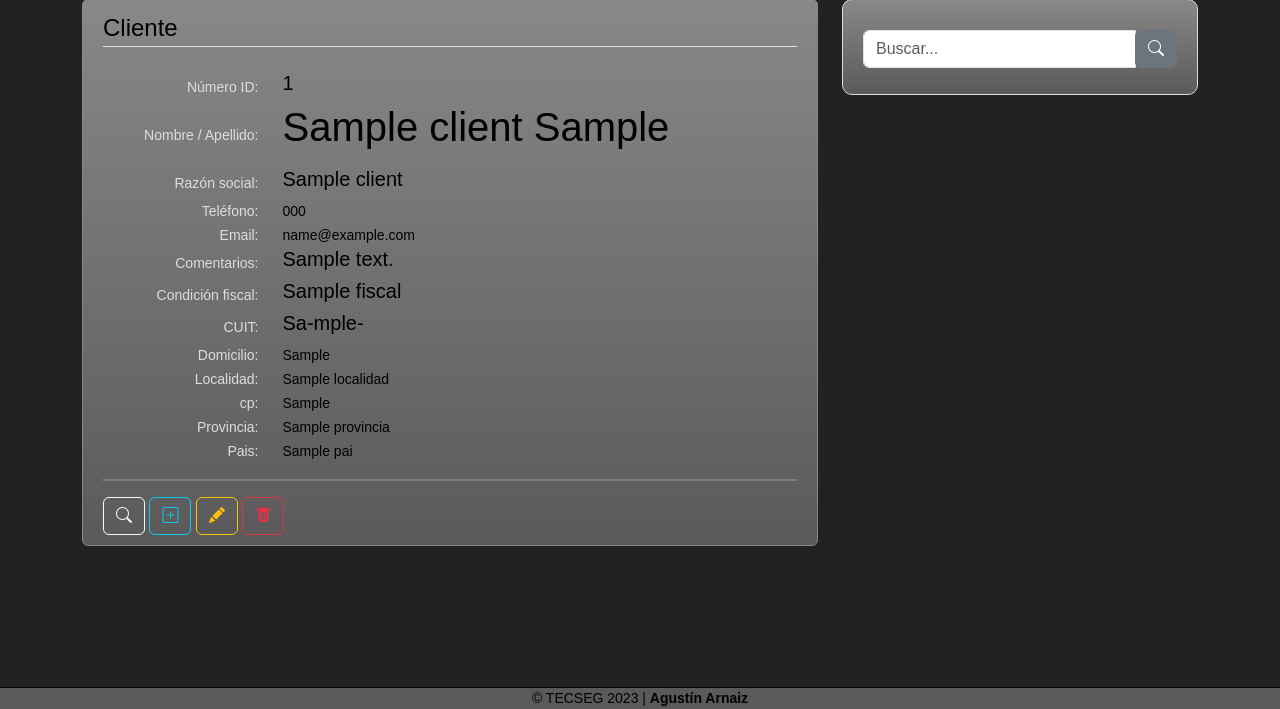
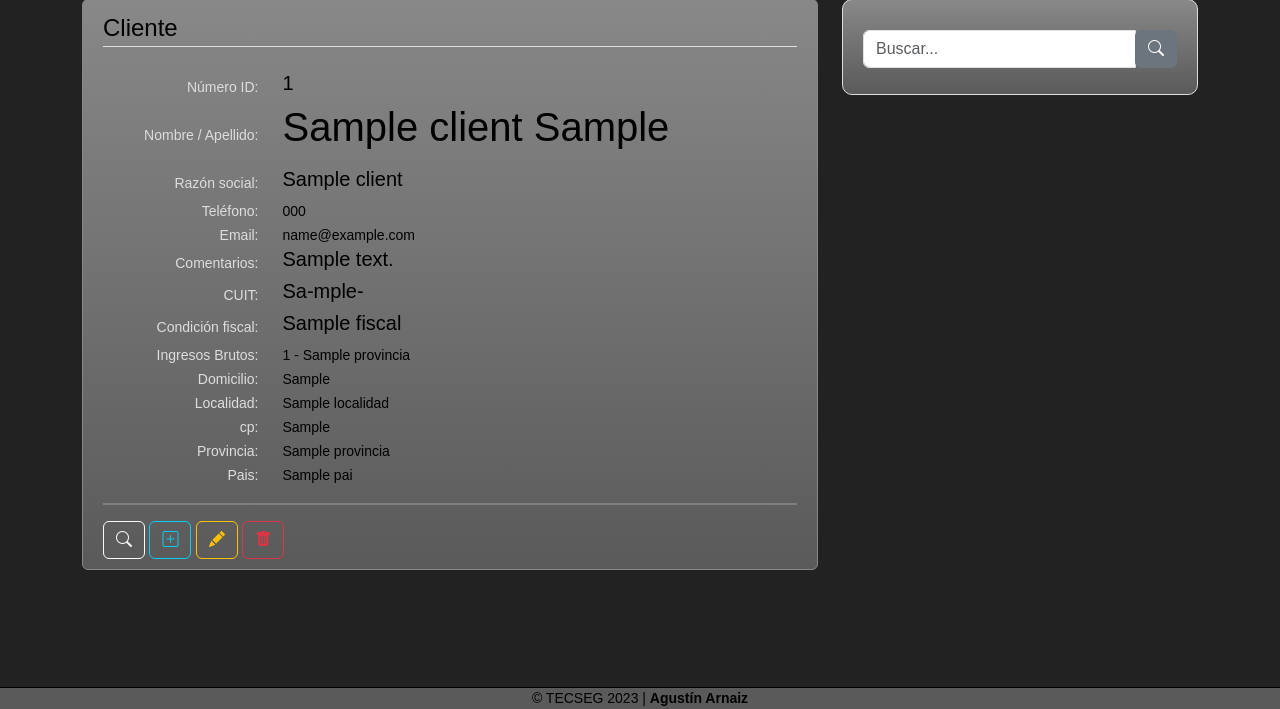
Before and after one commit to aeffekt/TECSEG, a Flask app: a page that uses tseg/templates/client.html in a window 1280 px wide. Shown: the part 91-800 px from the top of the page. Run offline with Flask 3, Linux system fonts and the light colour scheme; a user stored in the database is signed in; tables that the repository leaves empty hold one stand-in row (values such as "Sample post"); grey boxes marked "Sample" are stand-in pictures; some libraries are stand-ins or nearby versions.

Commit message:
se agregó IIBB a cliente, y el canal/frecuencia muestra unidad

```diff
--- a/tseg/clients/forms.py
+++ b/tseg/clients/forms.py
@@ -2,18 +2,20 @@ from flask_wtf import FlaskForm
 from wtforms import StringField, SubmitField, TextAreaField, SelectField,IntegerField
 from wtforms.validators import DataRequired, ValidationError, Optional, Email
 from tseg import db
-from tseg.models import Cond_fiscal
+from tseg.models import Cond_fiscal, Iibb
 
 class ClientForm(FlaskForm):
 	def __init__(self):
 		super(ClientForm, self).__init__()  # Llamar al constructor de la clase padre
 		self.cond_fiscal.choices = [(cond_fiscal.id, cond_fiscal.nombre) for cond_fiscal in Cond_fiscal.query.all()]
+		self.iibb.choices = [(iibb.jurisdiccion, iibb) for iibb in Iibb.query.order_by(Iibb.jurisdiccion.asc()).all()]
 
 	nombre = StringField('Nombre', validators=[DataRequired()], render_kw={'autofocus': True})
 	apellido = StringField('Apellido', validators=[DataRequired()])
 	business_name = StringField('Razón social')
 	cuit = IntegerField('CUIT', validators=[Optional()])
 	cond_fiscal = SelectField('Condición fiscal', coerce=int, validate_choice=False, render_kw={'data-placeholder': 'Seleccione un item...'})
+	iibb = SelectField('Ingresos brutos', coerce=int, validate_choice=False, render_kw={'data-placeholder': 'Seleccione un item...'})
 	telefono = StringField('Teléfono')
 	email = StringField('Email', validators=[Optional(), Email()])
 	comments = TextAreaField('Comentarios')
--- a/tseg/clients/routes.py
+++ b/tseg/clients/routes.py
@@ -1,6 +1,6 @@
 from flask import render_template, request, Blueprint, flash, redirect, url_for, current_app, jsonify
 from flask_login import current_user, login_required
-from tseg.models import Client, Equipment, Pais, Provincia, Localidad, Domicilio, Cond_fiscal
+from tseg.models import Client, Equipment, Pais, Provincia, Localidad, Domicilio, Cond_fiscal, Iibb
 from tseg.clients.forms import ClientForm
 from tseg import db
 from tseg.users.utils import role_required, obtener_informacion_geografica, buscarLista
@@ -75,10 +75,12 @@ def add_client():
 				domicilio = Domicilio(direccion=form.domicilio.data, localidad=localidad)
 				db.session.add(domicilio)
 			cond_fiscal = Cond_fiscal.query.get(form.cond_fiscal.data)
+			iibb = Iibb.query.get(form.iibb.data)
 			client = Client(nombre=form.nombre.data,
 							apellido=form.apellido.data,
 							business_name=form.business_name.data,
 							cond_fiscal=cond_fiscal,
+							iibb=iibb,
 							cuit=form.cuit.data,
 							telefono=form.telefono.data,
 							email=form.email.data,
@@ -115,6 +117,7 @@ def update_client(client_id):
 			domicilio.localidad = localidad
 
 		client.cond_fiscal_id = form.cond_fiscal.data
+		client.iibb_id = form.iibb.data
 		client.domicilio_id = domicilio.id
 		client.nombre = form.nombre.data
 		client.apellido = form.apellido.data
@@ -133,6 +136,8 @@ def update_client(client_id):
 
 	elif request.method == 'GET':
 		form.cond_fiscal.default = client.cond_fiscal.id
+		if client.iibb:
+			form.iibb.default = client.iibb.jurisdiccion
 		form.process()
 		form.nombre.data = client.nombre
 		form.apellido.data = client.apellido
--- a/tseg/equipments/forms.py
+++ b/tseg/equipments/forms.py
@@ -9,7 +9,7 @@ class EquipmentForm(FlaskForm):
 	def __init__(self):
 		super(EquipmentForm, self).__init__()  # Llamar al constructor de la clase padre
 		self.modelo.choices = [(mod.id, mod) for mod in Modelo.query.order_by(Modelo.nombre).all()]
-		self.frecuencia.choices = [(f.id, f.canal) for f in Frecuencia.query.all()]
+		self.frecuencia.choices = [(f.id, f) for f in Frecuencia.query.all()]
 		self.owner.choices = [(c.id, f'[{c.id}] {c.nombre} {c.apellido}, {c.business_name}') for c in Client.query.all()]
 		self.owner.choices.insert(0,(0,'')) # agrega item "sin datos"
 		self.anio.choices = [int(year) for year in range(datetime.now().year + 1, 1999, -1)]
--- a/tseg/models.py
+++ b/tseg/models.py
@@ -64,6 +64,7 @@ class Client(db.Model):
 	user_id = db.Column(db.Integer, db.ForeignKey('user.id'), nullable=False)
 	domicilio_id = db.Column(db.Integer, db.ForeignKey('domicilio.id'), nullable=True)
 	cond_fiscal_id = db.Column(db.Integer, db.ForeignKey('cond_fiscal.id'), nullable=True)
+	iibb_id = db.Column(db.Integer, db.ForeignKey('iibb.jurisdiccion'), nullable=True)
 	equipments = db.relationship('Equipment', backref='owner', lazy=True)
 
 	def __repr__(self):
@@ -139,6 +140,9 @@ class Frecuencia(db.Model):
 	canal = db.Column(db.String(50), unique=True, nullable=False)
 	unidad_id = db.Column(db.Integer, db.ForeignKey('unidad.id'), nullable=False)
 	equipos = db.relationship('Equipment', backref='frecuencia_eq', lazy=True)
+
+	def __repr__(self):
+		return f'{self.canal} {self.rango}'
 
 
 class Unidad(db.Model):
@@ -274,3 +278,13 @@ class Pais(db.Model):
 
 	def __repr__(self):
 		return f'{self.nombre}'
+
+
+class Iibb(db.Model):
+	jurisdiccion = db.Column(db.Integer, primary_key=True)
+	provincia_id = db.Column(db.Integer, db.ForeignKey('provincia.id'), nullable=True)
+	provincia = db.relationship('Provincia', foreign_keys=[provincia_id], backref='provincia')
+	clientes = db.relationship('Client', backref='iibb', lazy=True)
+
+	def __repr__(self):
+		return f'{self.jurisdiccion} - {self.provincia}'
--- a/tseg/templates/client.html
+++ b/tseg/templates/client.html
@@ -51,14 +51,7 @@
               <h5 class="article-content">{{ client.comments }}</h5>
             </div>
           </div>
-          <div class="row align-items-center">
-            <div class="col-md-3 text-end">
-              <small>Condición fiscal:</small>
-            </div>
-            <div class="col-md-9">
-              <h5 class="article-title">{{ client.cond_fiscal.nombre }}</h5>
-            </div>
-          </div>
+
           <div class="row align-items-center">
             <div class="col-md-3 text-end">
               <small>CUIT:</small>
@@ -68,6 +61,28 @@
                 {% set cuit_str = client.cuit|string %}
                 {% set cuit_formatted = cuit_str[:2] + '-' + cuit_str[2:10] + '-' + cuit_str[10:] %}
                 <h5 class="article-title">{{ cuit_formatted }}</h5>
+              {% endif %}
+            </div>
+          </div>
+
+          <div class="row align-items-center">
+            <div class="col-md-3 text-end">
+              <small>Condición fiscal:</small>
+            </div>
+            <div class="col-md-9">
+              <h5 class="article-title">{{ client.cond_fiscal.nombre }}</h5>
+            </div>
+          </div>
+
+          <div class="row align-items-center">
+            <div class="col-md-3 text-end">
+              <small>Ingresos Brutos:</small>
+            </div>
+            <div class="col-md-9">
+              {% if client.iibb is not none %}
+                {% if client.iibb.provincia is not none %}
+                  <small class="article-title">{{ client.iibb }}</small>
+                {% endif %}
               {% endif %}
             </div>
           </div>
--- a/tseg/templates/procedimiento.html
+++ b/tseg/templates/procedimiento.html
@@ -43,7 +43,7 @@
                     <small>Última modificación: </small>
                 </div>
                 <div class="col-md-9">
-                    <small class="article-title"><b>{{ procedimiento.date_modified.strftime('%d-%m-%Y %H:%M:%S') }} por: {{ procedimiento.ultimo_editor }}</b></small>
+                    <small class="article-title"><b>{{ procedimiento.date_modified.strftime('%d-%m-%Y %H:%M:%S') }} </b></small>
                 </div>
             </div>
             <div class="row align-items-center">
```
Also changed, not shown: tseg/templates/create_client.html (+13 -0 lines).
